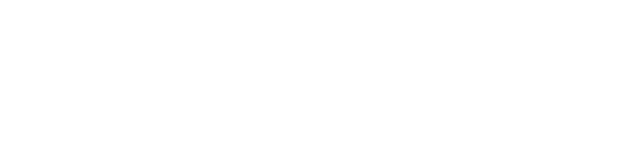
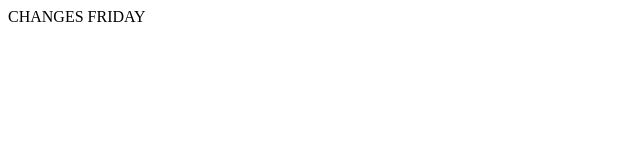
Before and after one commit to nmlbrar/Oct3repo, a plain HTML site: page index.html in a window 1280 px wide. Shown: the whole page, without its empty margins (0-640 px from the left). Drawn offline with Linux system fonts and the light colour scheme.

Commit message:
I made a change

```diff
--- a/index.html
+++ b/index.html
@@ -4,7 +4,7 @@
 <meta charset="UTF-8">
 <title>Version 1.2</title>
 </head>
-
+CHANGES FRIDAY
 <body>
 </body>
 </html>
```
